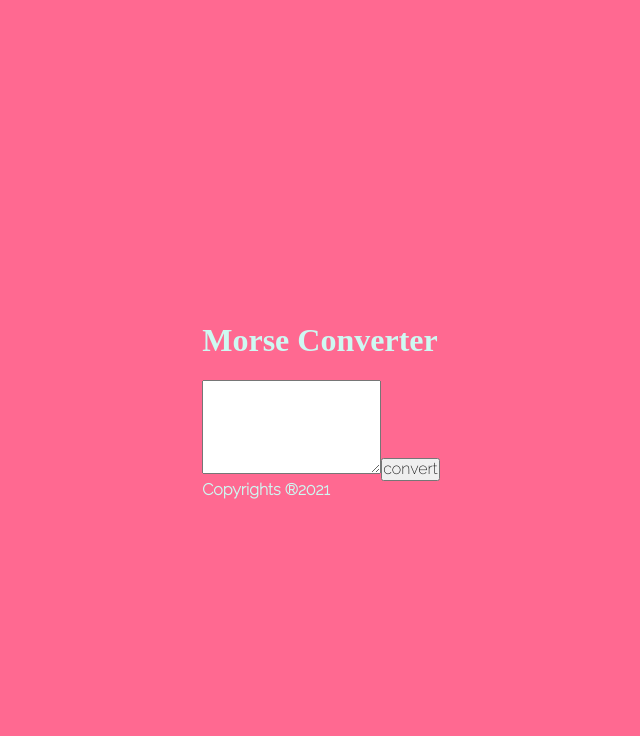
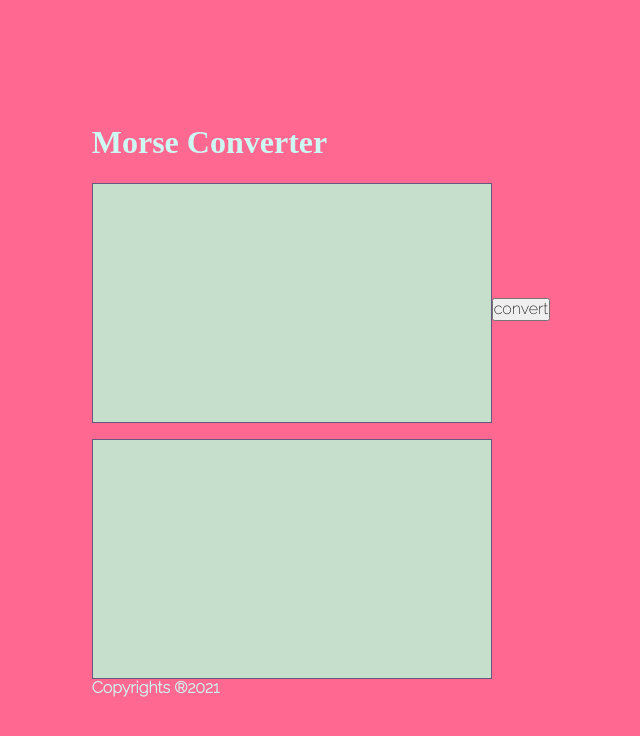
Before and after one commit to okhouja/Morse-code, a React (Create React App) app: page / in a window 1280 px wide. Shown: the top 736 px of the page, without its empty margins (319-959 px from the left). Built offline with nearby package versions, Linux system fonts and the light colour scheme.

Commit message:
re-design

```diff
--- a/src/components/Morse.js
+++ b/src/components/Morse.js
@@ -20,9 +20,9 @@ const MorseConverter = () => {
   }
   return (
     <div>
-      <textarea id="userInput" rows="5" onChange={changeHandle} />
+      <input id="userInput" rows="5" onChange={changeHandle} />
       <button onClick={convertToMorse}>convert</button>
-      <div>{result}</div>
+      <div className="result">{result}</div>
     </div>
   );
 };
--- a/src/sass/layouts/_general-layout.scss
+++ b/src/sass/layouts/_general-layout.scss
@@ -3,39 +3,58 @@
 .inputstyle {
   @include flex-center;
 }
+#userInput {
+  margin-bottom: 1rem;
+  border: 1px $field-color5 solid;
+  height: 15rem;
+  width: 25rem;
+  word-wrap: normal;
+  background-color: $field-color2;
+  color: $field-color5;
+  font-size: 2rem;
+}
+.result {
+  border: 1px $field-color5 solid;
+  height: 15rem;
+  width: 25rem;
+  background-color: $field-color2;
+  color: $field-color5;
+  font-size: 2rem;
+}
+
 h1 {
   font-family: Indie Flower;
 }
-input[type="text"] {
-  border: none;
-  width: 18rem;
-  height: 1.8rem;
-  font-size: 1.1rem;
-}
-input[type="submit"] {
-  border: none;
-  // background-color: #c2b8ad;
-  background-image: linear-gradient(
-    135deg,
-    $field-color2 0%,
-    $field-color4 50%,
-    $field-color5 100%
-  );
-  width: 7.9rem;
-  height: 1.8rem;
-  font-size: 1rem;
-}
+// input[type="text"] {
+//   border: none;
+//   width: 18rem;
+//   height: 1.8rem;
+//   font-size: 1.1rem;
+// }
+// input[type="submit"] {
+//   border: none;
+//   // background-color: #c2b8ad;
+//   background-image: linear-gradient(
+//     135deg,
+//     $field-color2 0%,
+//     $field-color4 50%,
+//     $field-color5 100%
+//   );
+//   width: 7.9rem;
+//   height: 1.8rem;
+//   font-size: 1rem;
+// }
 // Every other list item
-li:nth-child(2n) {
-  background-color: $field-color5;
-}
-// To remove style from list
-li {
-  list-style: none;
-  display: flex;
-  justify-content: space-around;
-  // width: 80%;
-  height: 1.5rem;
+// li:nth-child(2n) {
+//   background-color: $field-color5;
+// }
+// // To remove style from list
+// li {
+//   list-style: none;
+//   display: flex;
+//   justify-content: space-around;
+//   // width: 80%;
+//   height: 1.5rem;
 
-  margin: 1% auto;
-}
+//   margin: 1% auto;
+// }
```
Also changed, not shown: src/components/MorseCode.js (+12 -0 lines).
